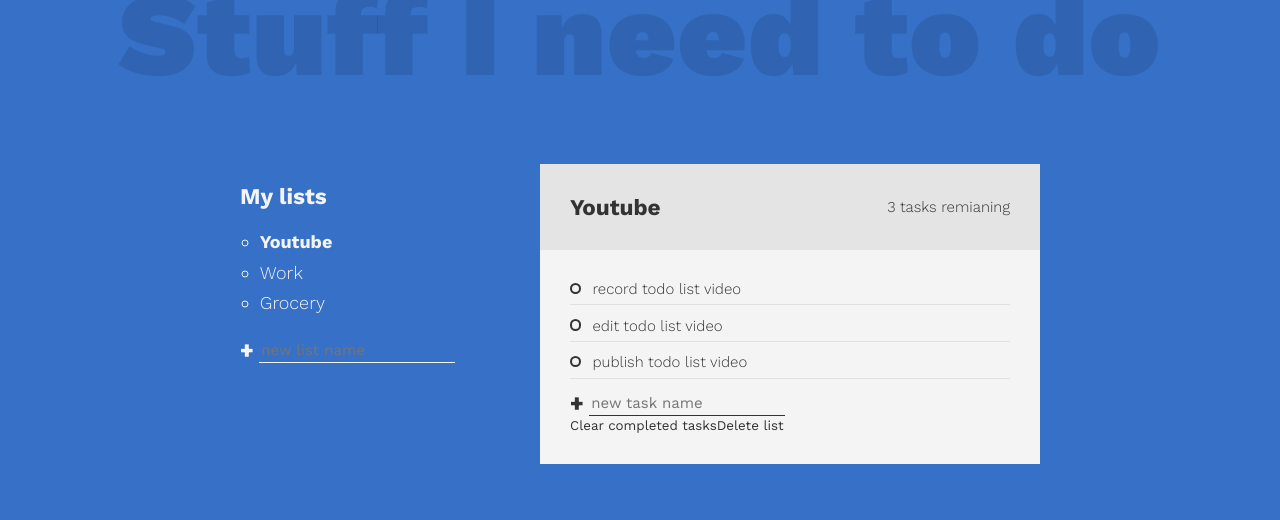
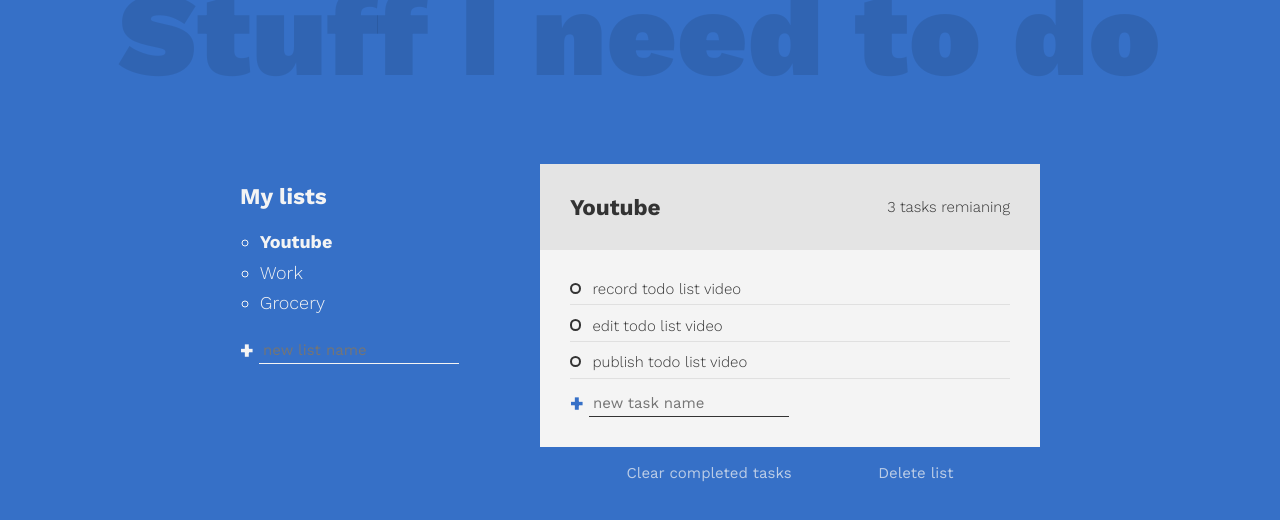
Before and after one commit to evaldosantos/better-todo-app, a Next.js app: page / in a window 1280 px wide. Shown: the top 520 px of the page. Built offline with nearby package versions, Linux system fonts and the light colour scheme.

Commit message:
add styles to todo list

```diff
--- a/styles/Home.scss
+++ b/styles/Home.scss
@@ -53,7 +53,7 @@ form {
     border-bottom: 1px solid currentColor;
     font-size: inherit;
     outline: none;
-
+    padding: 0.25em;
     transition: border-bottom 150ms ease-in;
     order: 2;
   }
@@ -109,6 +109,7 @@ form {
 
 .todo-body {
   padding: var(--spacer);
+  position: relative;
 }
 
 [type='checkbox'] {
@@ -184,3 +185,27 @@ form {
   transform: scaleX(1);
   transform-origin: left;
 }
+
+.new-task-creator .btn {
+  color: var(--clr-primary);
+}
+
+.delete-stuff {
+  display: flex;
+  justify-content: space-evenly;
+  position: absolute;
+  width: 100%;
+  left: 0;
+  bottom: -35px;
+  color: var(--clr-light);
+}
+
+.btn.delete {
+  opacity: 0.7;
+  font-size: 1rem;
+  transition: color 200ms;
+}
+
+.btn.delete:hover {
+  color: var(--clr-warning);
+}
```
